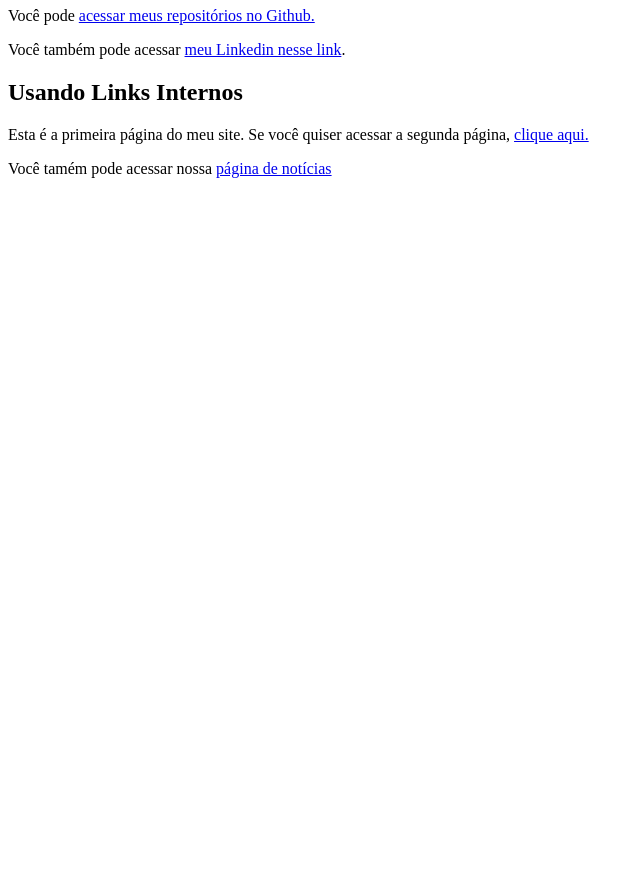
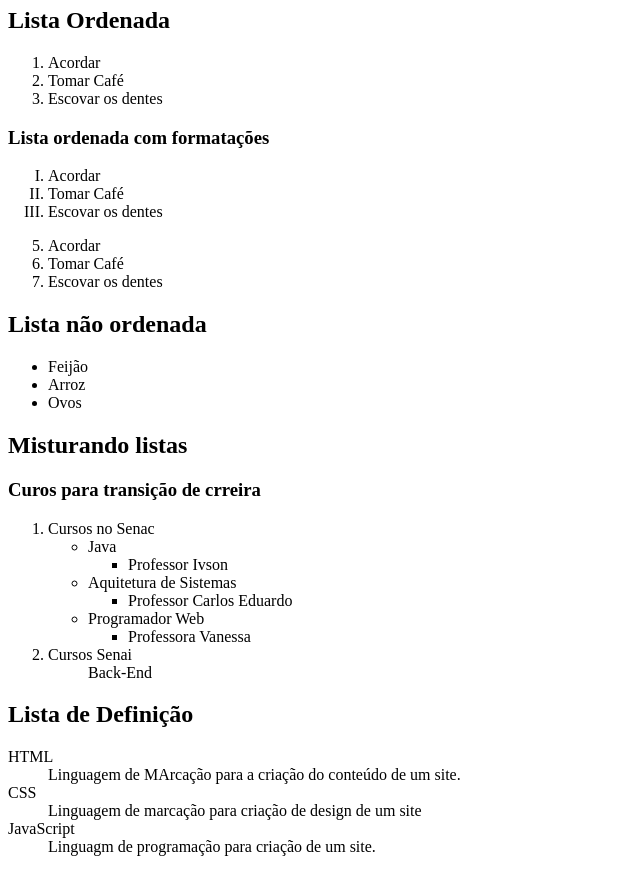
Before and after one commit to jonatas33/Trabalhando-com-links-externos-e-Internos, a plain HTML site: page index.html in a window 1280 px wide. Shown: the part 73-945 px from the top of the page, without its empty margins (0-640 px from the left). Before the commit the page ends 800 px from the top, so only its background shows below. Drawn offline with Linux system fonts and the light colour scheme.

Commit message:
Add files via upload

```diff
--- a/index.html
+++ b/index.html
@@ -4,14 +4,69 @@
     <meta charset="UTF-8">
     <meta http-equiv="X-UA-Compatible" content="IE=edge">
     <meta name="viewport" content="width=device-width, initial-scale=1.0">
-    <title>Links e Âncoras em HTML5</title>
+    <title>Trabalhando com Listas</title>
 </head>
 <body>
-    <h1>Trabalhando com links externos</h1>
-    <p> Você pode <a href="https://github.com/jonatas33" target="_blank" rel="external">acessar meus repositórios no Github. </a></p>
-    <p>Você também pode acessar <a href="https://www.linkedin.com/in/jonatas-gomes-de-oliveira-565814199/" target="_blank" rel="external">meu Linkedin nesse link</a>.</p>
-    <h2>Usando Links Internos</h2>
-    <p>Esta é a primeira página do meu site. Se você quiser acessar a segunda página, <a href="pag002.html" rel="next">clique aqui.</a></p>
-    <p>Você tamém pode acessar nossa <a href="noticias/pag003.html" rel="next">página de notícias</a></p>
+    <h1>Trabalhando com Listas</h1>
+    <h2>Lista Ordenada</h2>
+      <ol>
+        <li>Acordar</li>
+        <li>Tomar Café</li>
+        <li>Escovar os dentes</li>
+      </ol>
+      <h3>Lista ordenada com formatações</h3>
+      <ol type="I"><!--O Type é para escolher qual o tipo para lista-->
+        <li>Acordar</li>
+        <li>Tomar Café</li>
+        <li>Escovar os dentes</li>
+      </ol>
+
+      <ol type="1" start="5"> <!--O Start  é para escolher em qual número quer começar a lista-->
+        <li>Acordar</li>
+        <li>Tomar Café</li>
+        <li>Escovar os dentes</li>
+      </ol>
+
+      <h2>Lista não ordenada</h2>
+      <ul > <!--Também podemos personalizar o Type com:
+        disc (padrão) - representação visual
+        circle - representação visual
+        square - representação visual -->
+        <li>Feijão</li>
+        <li>Arroz</li>
+        <li>Ovos</li>
+      </ul>
+
+      <h2>Misturando listas</h2>
+      <h3>Curos para transição de crreira</h3>
+      <ol>
+        <li>Cursos no Senac</li>
+        <ul>
+            <li>Java</li>
+            <ul>
+                <li>Professor Ivson</li>
+            </ul>
+            <li>Aquitetura de Sistemas</li>
+            <ul>
+                <li>Professor Carlos Eduardo</li>
+            </ul>
+            <li>Programador Web</li>
+            <ul>
+                <li>Professora Vanessa</li>
+            </ul>
+        </ul>
+        <li>Cursos Senai</li>
+        <ul>Back-End</ul>
+      </ol>
+
+      <h2>Lista de Definição</h2>
+      <dl>
+        <dt>HTML</dt>
+        <dd>Linguagem de MArcação para a criação do conteúdo de um site.</dd>
+        <dt>CSS</dt>
+        <dd>Linguagem de marcação para criação de design de um site</dd>
+        <dt>JavaScript</dt>
+        <dd>Linguagm de programação para criação de um site.</dd>
+      </dl>
 </body>
 </html>
```
